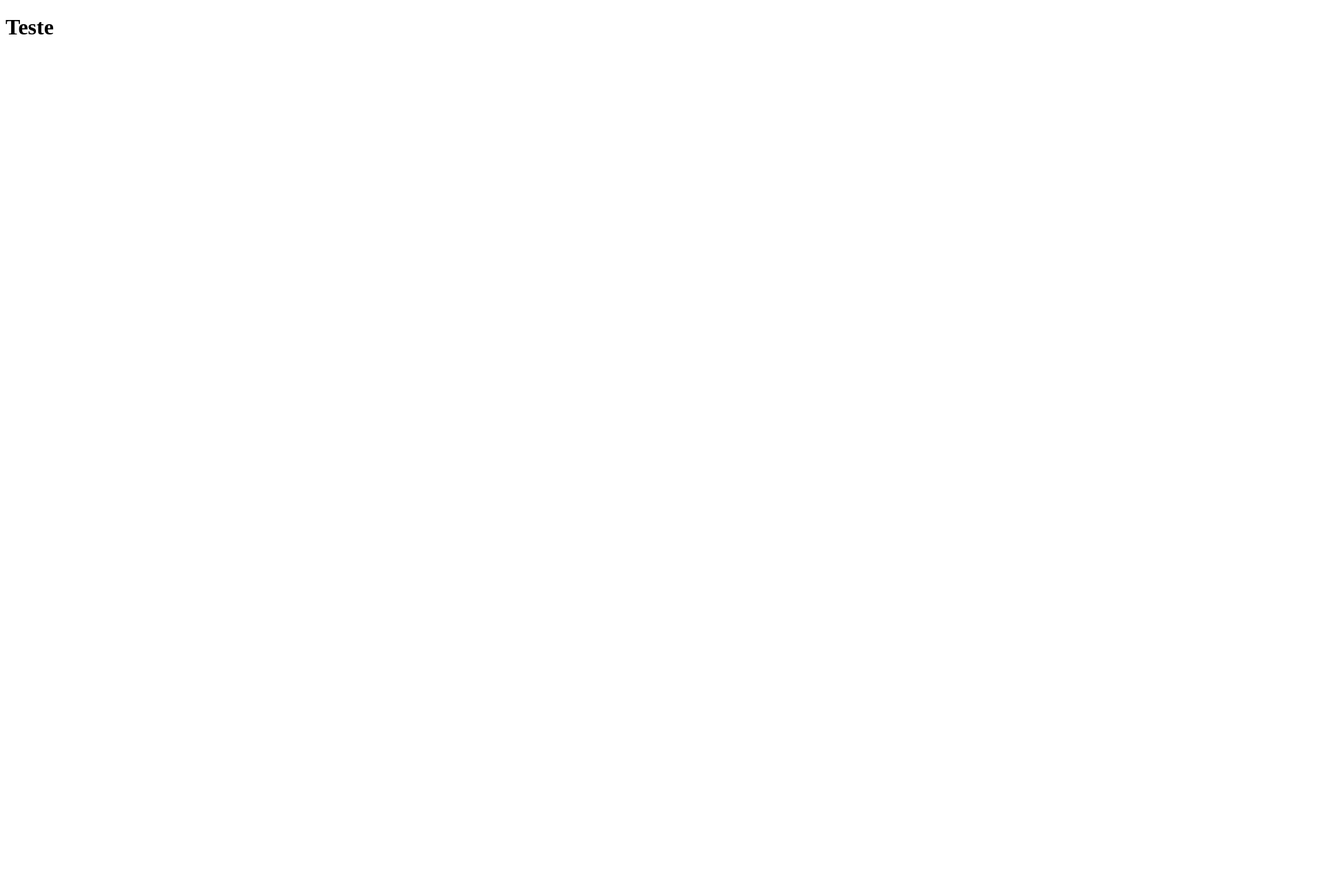
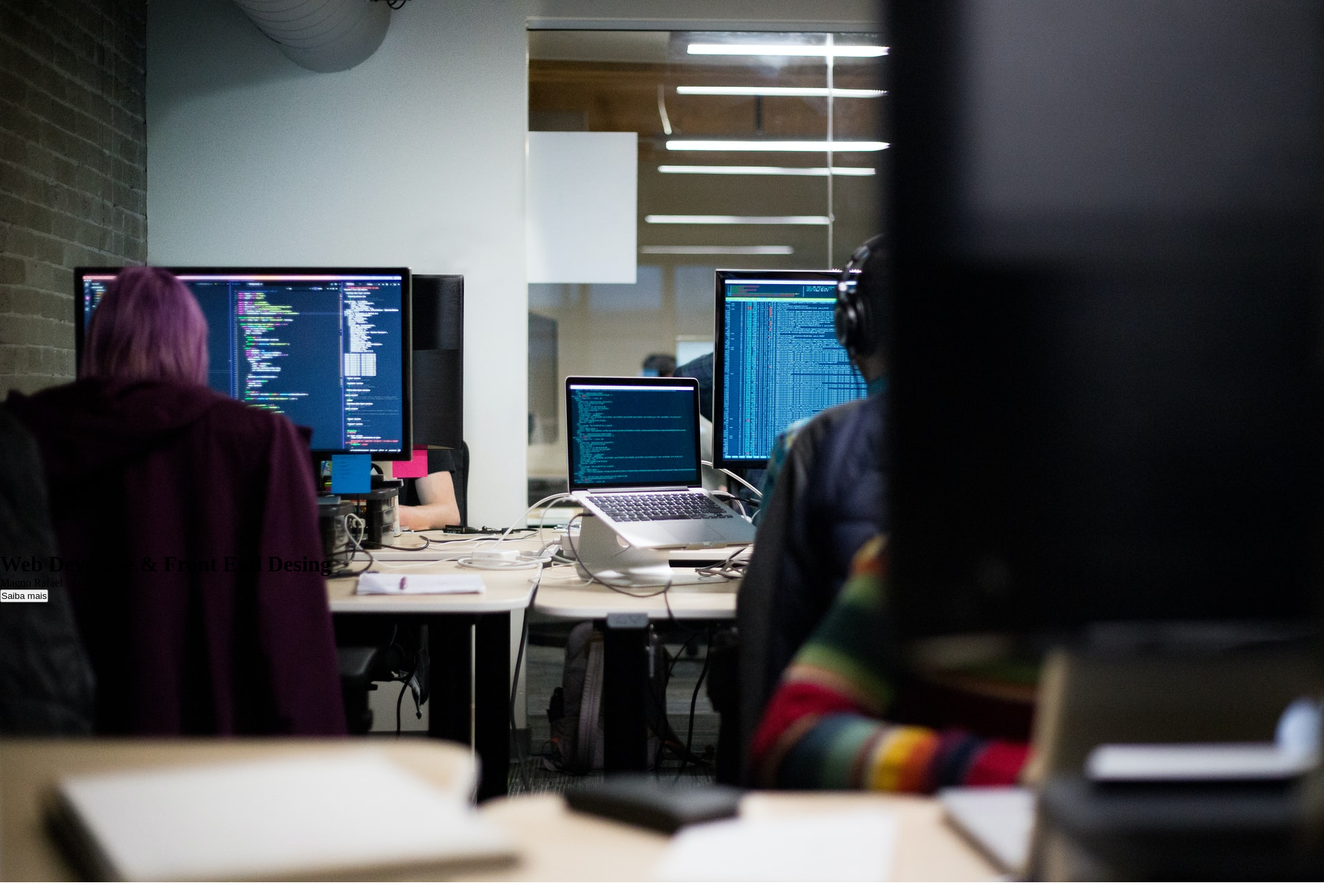
Before and after one commit to magrafa/Projeto-site, a plain HTML site: page index.html in a window 1280 px wide. Shown: the whole page at 69% size, 1920 px wide, since content can reach past the window. Before the commit the page ends 800 px from the top, so only its background shows below. Drawn offline with Linux system fonts and the light colour scheme.

Commit message:
ajustando imagem no css

```diff
--- a/css/style.css
+++ b/css/style.css
@@ -1,2 +1,18 @@
 @import url('https://fonts.googleapis.com/css2?family=Baloo+2:wght@400;500;600;700;800&family=Josefin+Sans:ital,wght@0,300;0,400;0,500;0,600;0,700;1,300;1,600&family=Mulish:ital,wght@0,200;0,300;0,400;0,500;0,600;0,700;1,200;1,300;1,400;1,500;1,600&display=swap');
 @import url("https://cdnjs.cloudflare.com/ajax/libs/font-awesome/5.12.0-2/css/all.min.css");
+
+*{
+    margin: 0;
+    padding: 0;
+}
+body{
+
+}
+header{
+    width: 100%;
+    height: 100vh;
+}
+.img-wrapper{
+    width: 100%;
+    height: 100%;
+}
--- a/index.html
+++ b/index.html
@@ -8,6 +8,15 @@
     <title>Projeto</title>
 </head>
 <body>
-    <h1>Teste</h1>
+    <div class="container">
+        <header>
+            <div class="img-wrapper">
+                <img src="./assets/images/backg.jpg" alt="">
+            </div>
+            <h1>Web Develope & Front End Desing</h1>
+            <p>Magno Rafael</p>
+            <button>Saiba mais</button>
+        </header>
+    </div>
 </body>
 </html>
```
Also changed, not shown: assets/images/backg.jpg (added).
